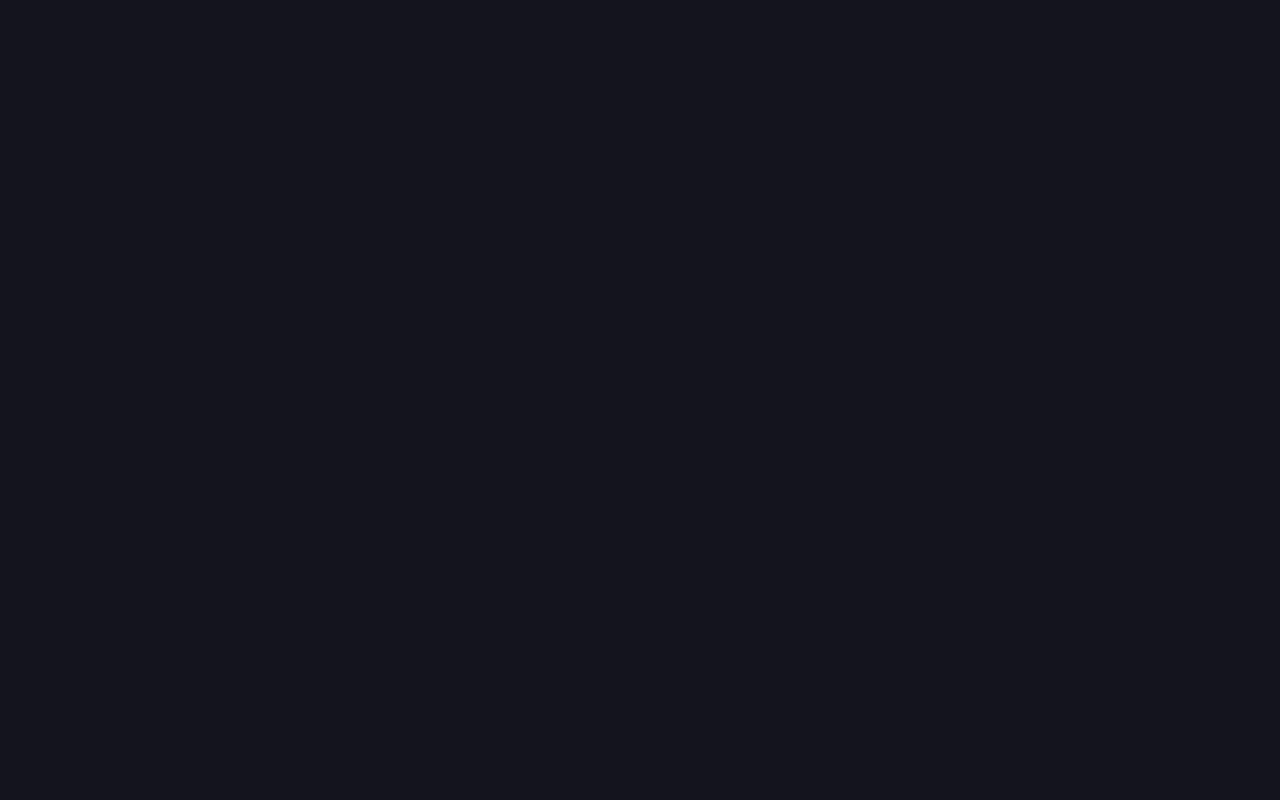
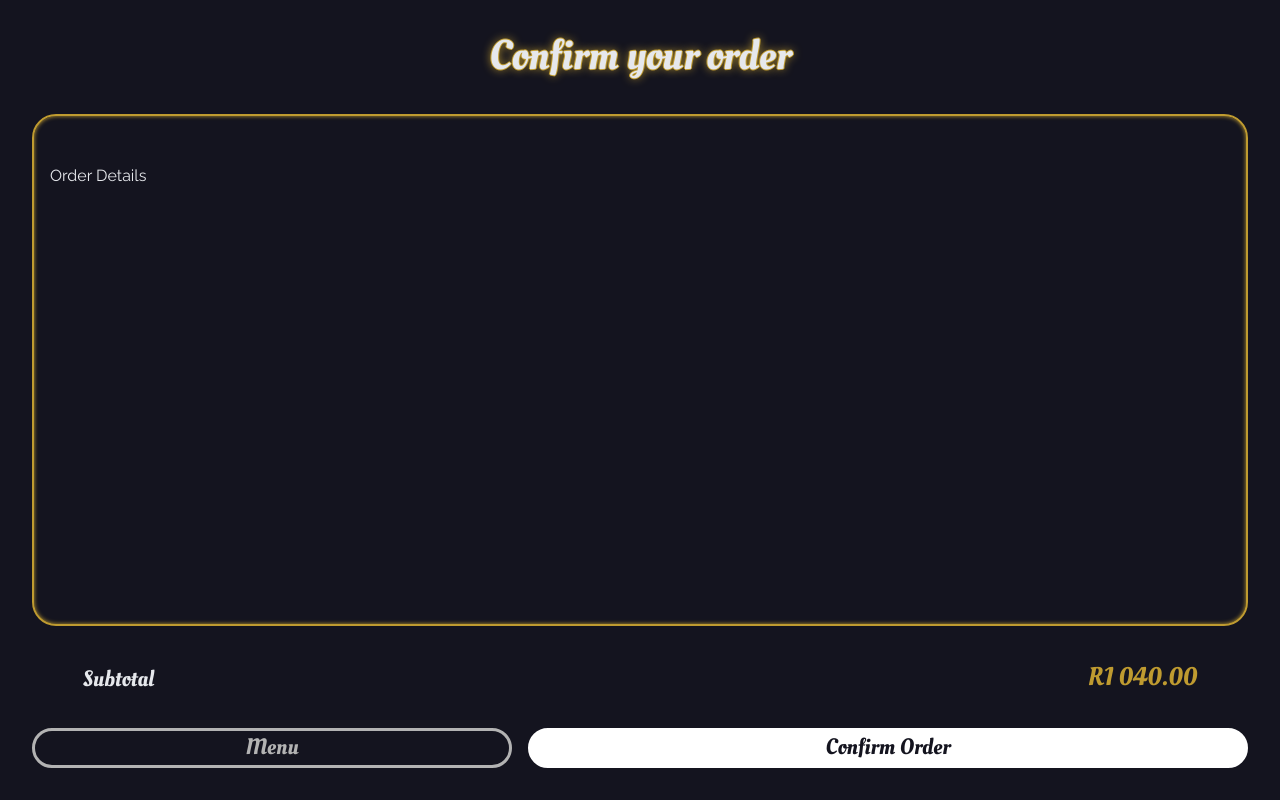
Before and after one commit to FabioSVBBD/celeste-angular, an Angular app: page /confirm in a window 1280 px wide. Before the commit this address led to /. Built offline with nearby package versions, Linux system fonts and the light colour scheme.

Commit message:
Renamed Menu Box to Gold Box and implement confirm page (incomplete)

```diff
--- a/src/app/app.module.ts
+++ b/src/app/app.module.ts
@@ -9,7 +9,7 @@ import { TitleComponent } from './components/title/title.component';
 import { HomeLeavesComponent } from './components/home-leaves/home-leaves.component';
 import { ButtonComponent } from './components/button/button.component';
 import { MenuItemComponent } from './components/menu-item/menu-item.component';
-import { MenuBoxComponent } from './components/menu-box/menu-box.component';
+import { GoldBoxComponent } from './components/gold-box/gold-box.component';
 import { OrderToolComponent } from './components/order-tool/order-tool.component';
 import { ConfirmPageComponent } from './pages/confirm-page/confirm-page.component';
 import { SummaryPageComponent } from './pages/summary-page/summary-page.component';
@@ -23,7 +23,7 @@ import { SummaryPageComponent } from './pages/summary-page/summary-page.componen
     HomeLeavesComponent,
     ButtonComponent,
     MenuItemComponent,
-    MenuBoxComponent,
+    GoldBoxComponent,
     OrderToolComponent,
     ConfirmPageComponent,
     SummaryPageComponent,
@@ -33,6 +33,8 @@ import { SummaryPageComponent } from './pages/summary-page/summary-page.componen
     RouterModule.forRoot([
       { path: '', component: LandingPageComponent },
       { path: 'tasting-menu', component: TastingMenuHome },
+      { path: 'confirm', component: ConfirmPageComponent },
+      { path: 'summary', component: SummaryPageComponent },
     ]),
   ],
   providers: [],
--- /dev/null
+++ b/src/app/components/gold-box/gold-box.component.ts
@@ -0,0 +1,12 @@
+import { Component, OnInit } from '@angular/core';
+
+@Component({
+  selector: 'app-gold-box',
+  templateUrl: './gold-box.component.html',
+  styleUrls: ['./gold-box.component.css'],
+})
+export class GoldBoxComponent implements OnInit {
+  constructor() {}
+
+  ngOnInit(): void {}
+}
--- a/src/app/components/menu-box/menu-box.component.ts
+++ /dev/null
@@ -1,15 +0,0 @@
-import { Component, OnInit } from '@angular/core';
-
-@Component({
-  selector: 'app-menu-box',
-  templateUrl: './menu-box.component.html',
-  styleUrls: ['./menu-box.component.css']
-})
-export class MenuBoxComponent implements OnInit {
-
-  constructor() { }
-
-  ngOnInit(): void {
-  }
-
-}
--- a/src/app/pages/confirm-page/confirm-page.component.html
+++ b/src/app/pages/confirm-page/confirm-page.component.html
@@ -1 +1,15 @@
-<p>confirm-page works!</p>
+<article class="flex flex-col w-full h-full items-center p-8 space-y-8">
+  <app-title class="font-oleo text-3xl">Confirm your order</app-title>
+
+  <app-gold-box> Order Details </app-gold-box>
+
+  <section class="flex justify-between items-end w-11/12 font-oleo">
+    <p class="text-md">Subtotal</p>
+    <p class="text-primary-gold text-lg">R1 040.00</p>
+  </section>
+
+  <section class="flex justify-center w-full space-x-4">
+    <app-button class="w-2/5" type="secondary">Menu</app-button>
+    <app-button class="w-3/5">Confirm Order</app-button>
+  </section>
+</article>
--- a/src/app/tasting-journey/home/home.component.html
+++ b/src/app/tasting-journey/home/home.component.html
@@ -3,7 +3,7 @@
 >
   <app-title class="text-3xl font-oleo">Tasting Menu</app-title>
 
-  <app-menu-box>
+  <app-gold-box>
     <app-menu-item
       *ngFor="let entry of menu"
       primary="{{ entry.primary }}"
@@ -16,7 +16,7 @@
         (countEvent)="updateCounter($event)"
       ></app-order-tool>
     </section>
-  </app-menu-box>
+  </app-gold-box>
 
   <section class="flex justify-center w-full space-x-4">
     <app-button class="w-2/5" type="secondary" (click)="backClicked()"
```
Also changed, not shown: src/app/components/gold-box/gold-box.component.css (renamed from src/app/components/menu-box/menu-box.component.css), src/app/components/gold-box/gold-box.component.html (renamed from src/app/components/menu-box/menu-box.component.html), 1 other file (tests, documents, lock files or other folders).
